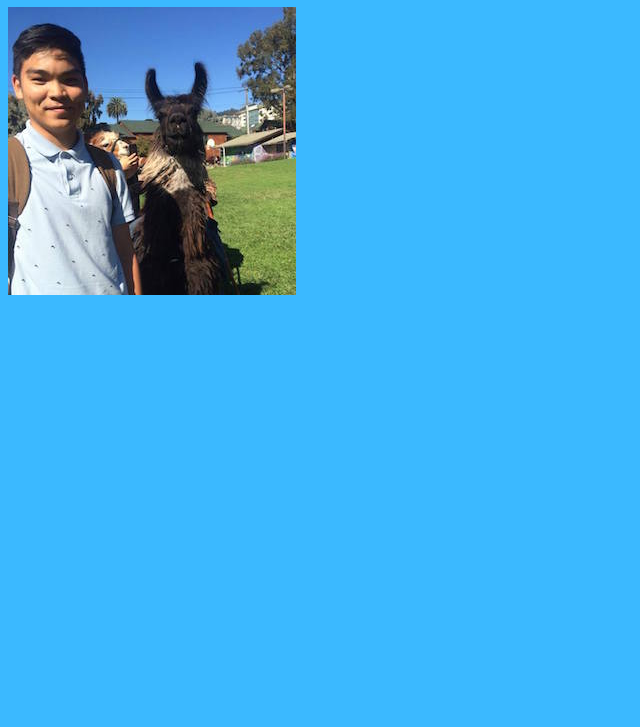
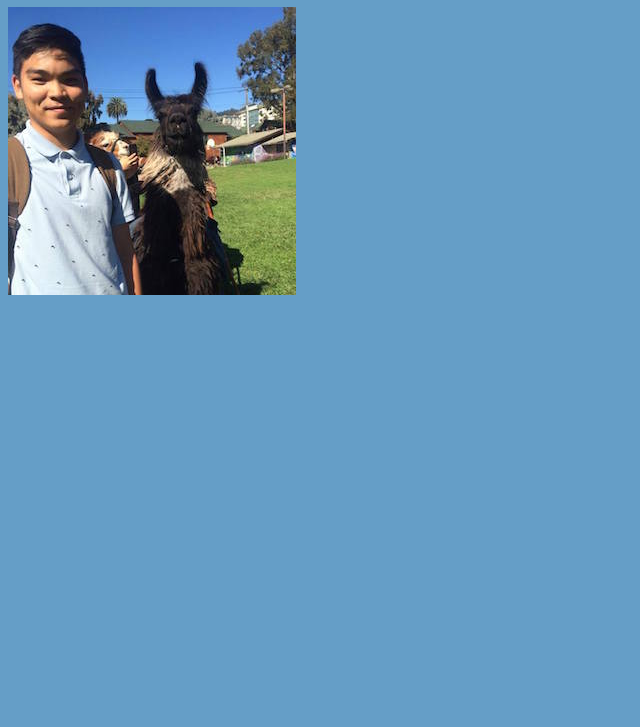
Before and after one commit to cscasalme/cscasalme.github.io, a plain HTML site: page index.html in a window 1280 px wide. Shown: the part 73-800 px from the top of the page, without its empty margins (0-640 px from the left). Drawn offline with Linux system fonts and the light colour scheme.

Commit message:
fixed image

```diff
--- a/index.html
+++ b/index.html
@@ -5,7 +5,7 @@
         <title>Carlo Casalme</title>
     </head>
 
-    <body bgcolor="#3BB9FF">
+    <body bgcolor="#659EC7">
 
         <div id="header">
 
```
